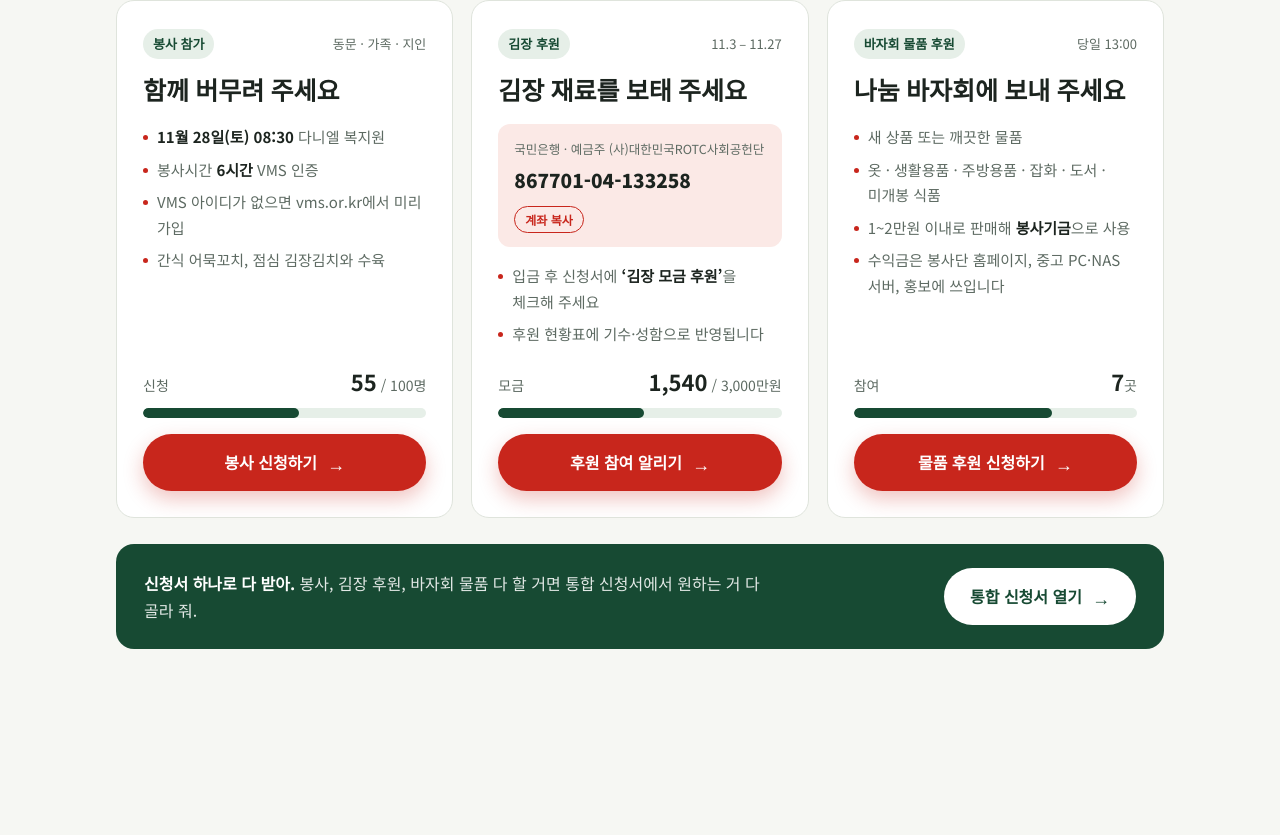
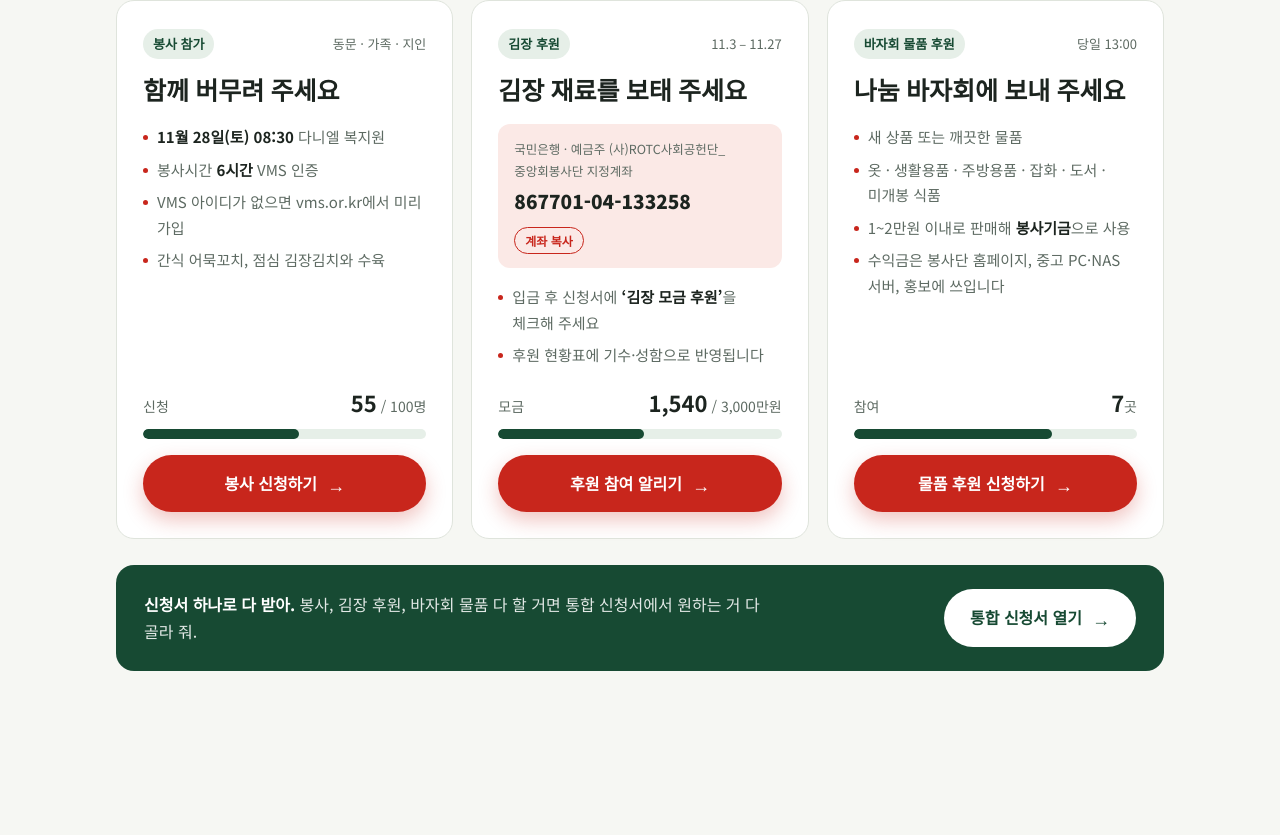
Before and after one commit to ROTC-Volunteer-Corps/kimjang, a plain HTML site: page dongi.html in a window 1280 px wide. Shown: the part 6366-7201 px from the top of the page. Drawn offline with Linux system fonts and the light colour scheme; a web font is replaced by a local one.

Commit message:
동기용 페이지 예금주 표기 통일

```diff
--- a/dongi.html
+++ b/dongi.html
@@ -342,7 +342,7 @@ footer{padding-block:28px 110px;font-size:13px;color:var(--muted);text-align:cen
         <div class="kind"><span>김장 후원</span><i>11.3 – 11.27</i></div>
         <h3>김장 재료를 보태 주세요</h3>
         <div class="acct">
-          <small>국민은행 · 예금주 (사)대한민국ROTC사회공헌단</small>
+          <small>국민은행 · 예금주 (사)ROTC사회공헌단_중앙회봉사단 지정계좌</small>
           <div class="num"><span id="acctNum">867701-04-133258</span><button class="copy" id="copyBtn" type="button">계좌 복사</button></div>
         </div>
         <ul>
```
